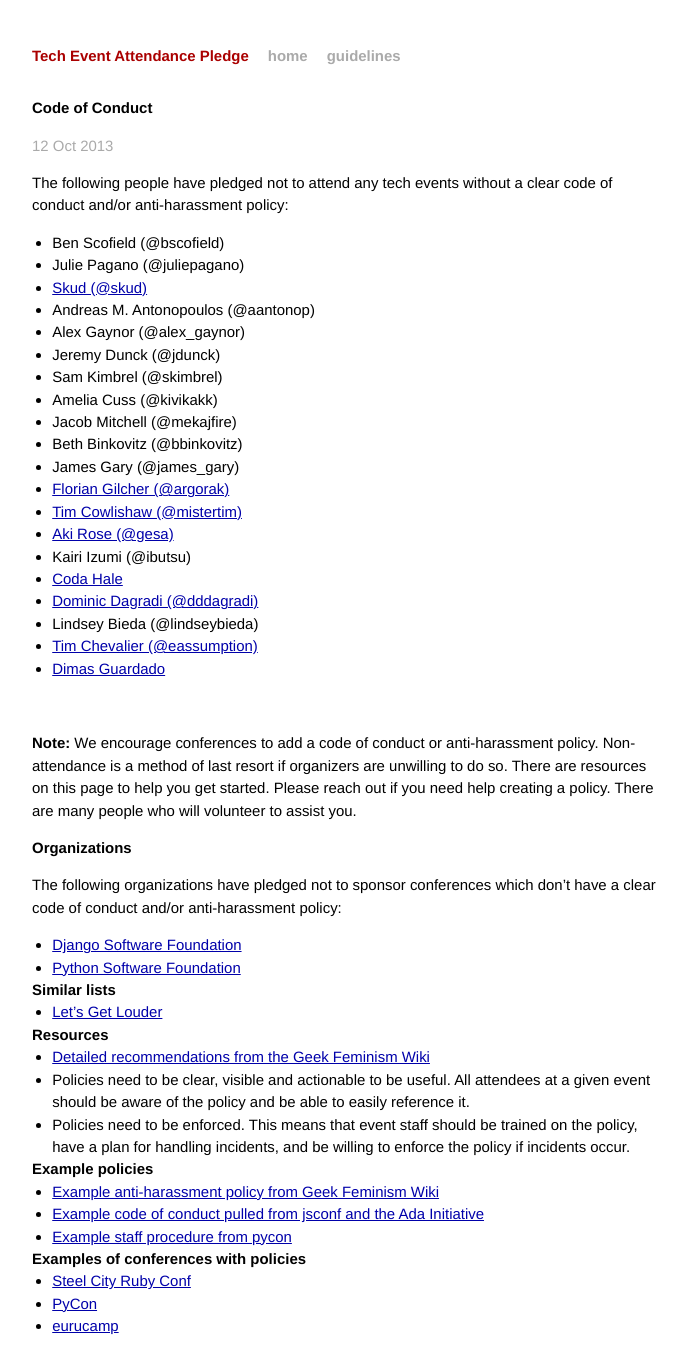
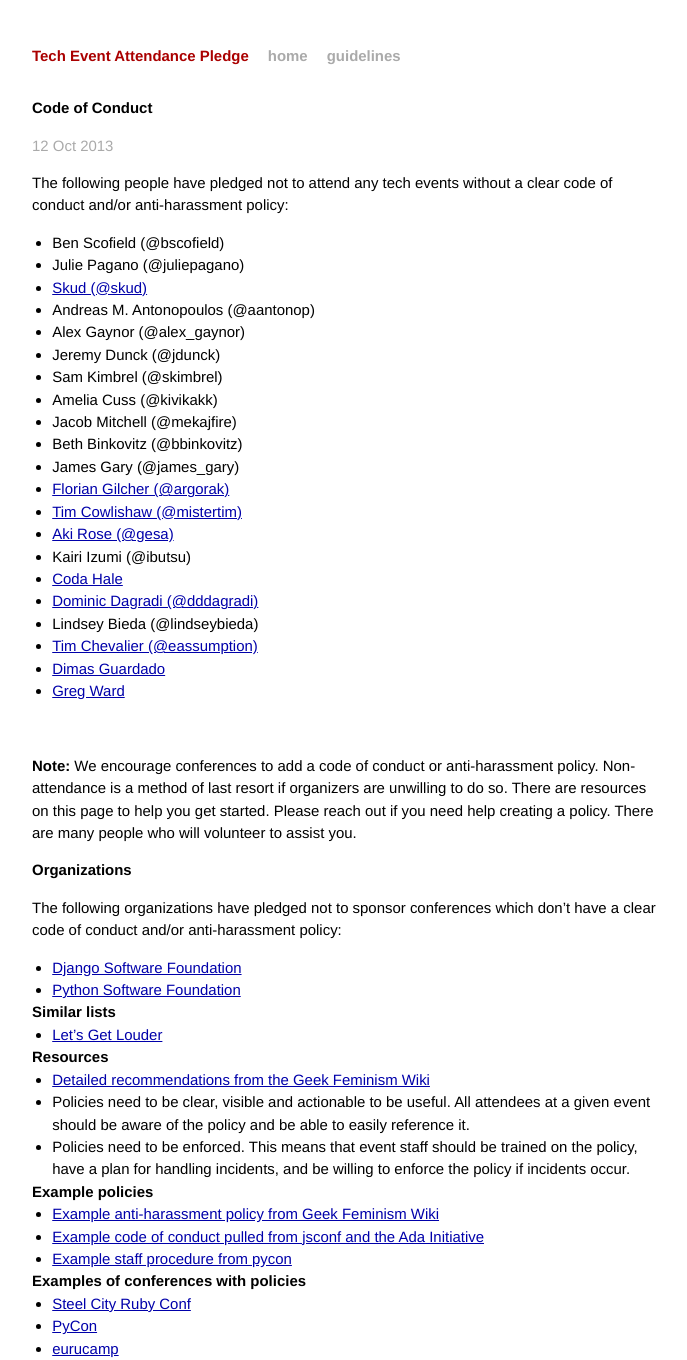
Before and after one commit to techtektek/tech-event-attendance-pledge.github.io, a Jekyll site: the page built from _posts/2013-10-12-code-of-conduct.markdown, in a window 1280 px wide. Shown: the whole page, without its empty margins (294-981 px from the left). Built offline with Jekyll 4.4.1, drawn with Linux system fonts in a browser that asks for light colours; Markdown is read by kramdown in place of the engine named in the settings; before the commit the page ends 1338 px from its top, so only the background shows below that.

Commit message:
add myself (gergdotca)

```diff
--- a/_posts/2013-10-12-code-of-conduct.markdown
+++ b/_posts/2013-10-12-code-of-conduct.markdown
@@ -27,6 +27,7 @@ clear code of conduct and/or anti-harassment policy:
 * Lindsey Bieda (@lindseybieda)
 * [Tim Chevalier (@eassumption)](http://tim.dreamwidth.org/1830367.html)
 * [Dimas Guardado](https://twitter.com/dimasguardado)
+* [Greg Ward](https://twitter.com/gergdotca)
 
 <br/>
 
```
